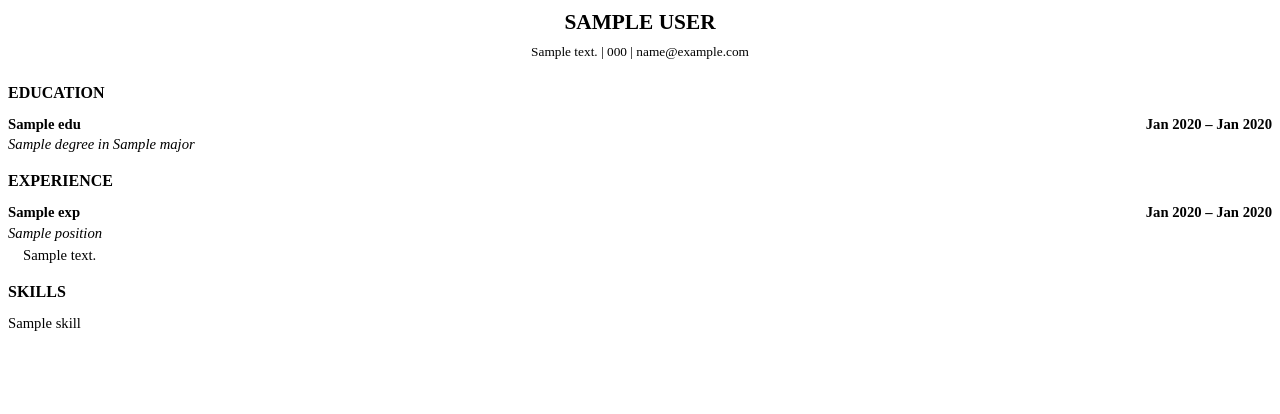
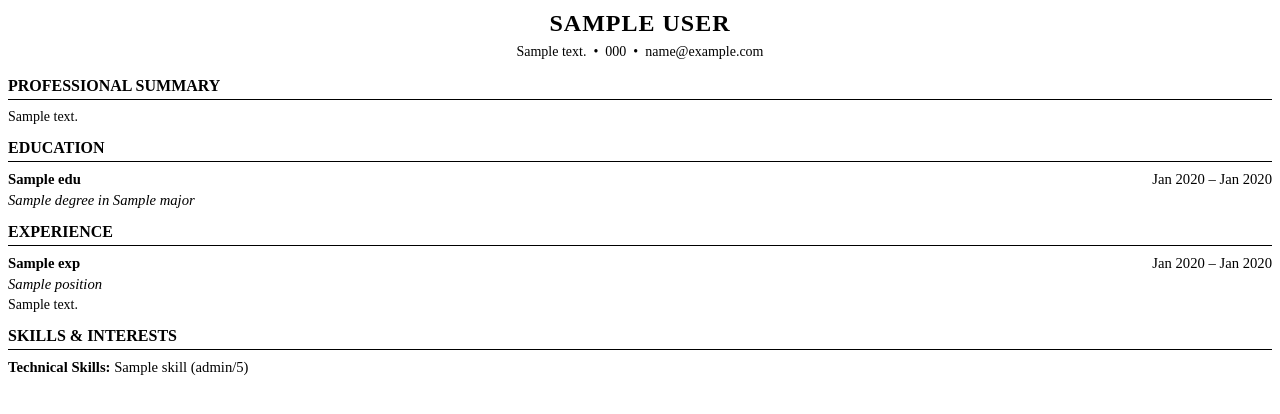
Before and after one commit to nghia87-cmd/onetop_backend, a Django app: template apps/resumes/templates/resumes/harvard_pdf.html in a window 1280 px wide. Shown: the top 414 px of the page. Run offline with Django 5.2, Linux system fonts and the light colour scheme; the template is opened without the code that fills it: most values are stand-ins (such as "Sample title", 1, 10 or a date in 2020).

Commit message:
Initial commit

```diff
--- a/apps/resumes/templates/resumes/harvard_pdf.html
+++ b/apps/resumes/templates/resumes/harvard_pdf.html
@@ -2,115 +2,192 @@
 <html>
 <head>
     <meta charset="utf-8">
+    <title>Resume</title>
     <style>
         @page {
             size: A4 portrait;
-            margin: 1.5cm;
+            margin: 1.27cm 1.27cm 1.27cm 1.27cm; /* Lề chuẩn 0.5 inch */
         }
+
+        /* Fallback footer for xhtml2pdf: use fixed-position element
+           instead of @frame which can cause parsing issues in some
+           environments. This will appear on every page. */
+        .pdf-footer {
+            position: fixed;
+            bottom: 0cm;
+            left: 1.27cm;
+            right: 1.27cm;
+            text-align: center;
+            font-size: 9pt;
+        }
+
         body {
             font-family: "Times New Roman", Times, serif;
             font-size: 11pt;
-            line-height: 1.4;
-            color: #000;
+            line-height: 1.3;
+            color: #000000;
+            background-color: #ffffff;
         }
+
+        /* --- HEADER --- */
         .header {
             text-align: center;
-            margin-bottom: 20px;
+            margin-bottom: 15px;
         }
         .name {
-            font-size: 16pt;
+            font-size: 18pt;
             font-weight: bold;
             text-transform: uppercase;
-            margin-bottom: 5px;
+            margin-bottom: 4px;
+            letter-spacing: 1px;
         }
         .contact-info {
-            font-size: 10pt;
+            font-size: 10.5pt;
         }
+
+        /* --- SECTIONS --- */
         .section {
-            margin-bottom: 15px;
+            margin-bottom: 12px;
         }
         .section-title {
             font-size: 12pt;
             font-weight: bold;
             text-transform: uppercase;
-            margin-bottom: 10px;
+            border-bottom: 1px solid #000; /* Đường gạch chân mảnh */
+            margin-bottom: 8px;
+            padding-bottom: 2px;
         }
-        .item {
+
+        /* --- ITEMS (Dùng Table để căn trái/phải an toàn cho xhtml2pdf) --- */
+        table {
+            width: 100%;
+            border-collapse: collapse;
+            margin-bottom: 2px;
+            border: none;
+        }
+        td {
+            padding: 0;
+            vertical-align: top;
+        }
+        .left-col {
+            text-align: left;
+            font-weight: bold;
+            font-size: 11pt;
+        }
+        .right-col {
+            text-align: right;
+            font-size: 11pt;
+            white-space: nowrap; /* Không xuống dòng ngày tháng */
+        }
+
+        .item-subtitle {
+            font-style: italic;
+            margin-bottom: 2px;
+            font-size: 11pt;
+        }
+
+        /* --- DESCRIPTION & BULLETS --- */
+        .description {
+            font-size: 10.5pt;
+            margin-top: 2px;
             margin-bottom: 8px;
+            text-align: justify;
         }
-        .item-header {
-            display: flex;
-            justify-content: space-between;
+        /* Giả lập bullet points */
+        .bullet-point {
+            padding-left: 15px;
+            text-indent: -10px;
+        }
+        .bullet-char {
             font-weight: bold;
+            margin-right: 5px;
         }
-        .subtitle {
-            font-style: italic;
+
+        /* --- SKILLS --- */
+        .skill-section {
+            font-size: 11pt;
         }
-        .description {
-            margin-top: 2px;
-            margin-left: 15px;
-        }
-        .skill-list {
-            margin-top: 5px;
+        .skill-label {
+            font-weight: bold;
         }
     </style>
 </head>
 <body>
-    <!-- Header -->
     <div class="header">
         <div class="name">{{ resume.full_name }}</div>
         <div class="contact-info">
-            {{ resume.address }} | {{ resume.phone }} | {{ resume.email }}
+            {{ resume.address }} &nbsp;•&nbsp; {{ resume.phone }} &nbsp;•&nbsp; {{ resume.email }}
         </div>
     </div>
 
-    <!-- Education -->
+    {% if resume.summary %}
+    <div class="section">
+        <div class="section-title">Professional Summary</div>
+        <div class="description">
+            {{ resume.summary|linebreaksbr }}
+        </div>
+    </div>
+    {% endif %}
+
     <div class="section">
         <div class="section-title">Education</div>
         {% for edu in resume.educations.all %}
-        <div class="item">
-            <div class="item-header">
-                <div>{{ edu.school_name }}</div>
-                <div>
-                    {{ edu.start_date|date:"M Y" }} –
-                    {% if edu.end_date %}{{ edu.end_date|date:"M Y" }}{% else %}Present{% endif %}
-                </div>
-            </div>
-            <div class="subtitle">
+        <div style="margin-bottom: 6px;">
+            <table>
+                <tr>
+                    <td class="left-col">{{ edu.school_name }}</td>
+                    <td class="right-col">
+                        {{ edu.start_date|date:"M Y" }} –
+                        {% if edu.end_date %}{{ edu.end_date|date:"M Y" }}{% else %}Present{% endif %}
+                    </td>
+                </tr>
+            </table>
+            <div class="item-subtitle">
                 {{ edu.degree }} in {{ edu.major }}
             </div>
         </div>
         {% endfor %}
     </div>
 
-    <!-- Experience -->
     <div class="section">
         <div class="section-title">Experience</div>
         {% for exp in resume.experiences.all %}
-        <div class="item">
-            <div class="item-header">
-                <div>{{ exp.company_name }}</div>
-                <div>
-                    {{ exp.start_date|date:"M Y" }} –
-                    {% if exp.is_current %}Present{% else %}{{ exp.end_date|date:"M Y" }}{% endif %}
-                </div>
+        <div style="margin-bottom: 8px;">
+            <table>
+                <tr>
+                    <td class="left-col">{{ exp.company_name }}</td>
+                    <td class="right-col">
+                        {{ exp.start_date|date:"M Y" }} –
+                        {% if exp.is_current %}Present{% else %}{{ exp.end_date|date:"M Y" }}{% endif %}
+                    </td>
+                </tr>
+            </table>
+
+            <div class="item-subtitle">
+                {{ exp.position }}
             </div>
-            <div class="subtitle">{{ exp.position }}</div>
+
             <div class="description">
-                {{ exp.description|linebreaksbr }}
+                {% if exp.description %}
+                    {{ exp.description|linebreaksbr }}
+                {% endif %}
             </div>
         </div>
         {% endfor %}
     </div>
 
-    <!-- Skills -->
     <div class="section">
-        <div class="section-title">Skills</div>
-        <div class="skill-list">
+        <div class="section-title">Skills & Interests</div>
+        <div class="skill-section">
+            <span class="skill-label">Technical Skills:</span>
             {% for skill in resume.skills.all %}
-                {{ skill.name }}{% if not forloop.last %} • {% endif %}
+                {{ skill.name }} ({{ skill.level }}/5){% if not forloop.last %}, {% endif %}
             {% endfor %}
         </div>
+        </div>
+
+    <div class="pdf-footer">
+        <pdf:pagenumber />
     </div>
 </body>
 </html>
```
